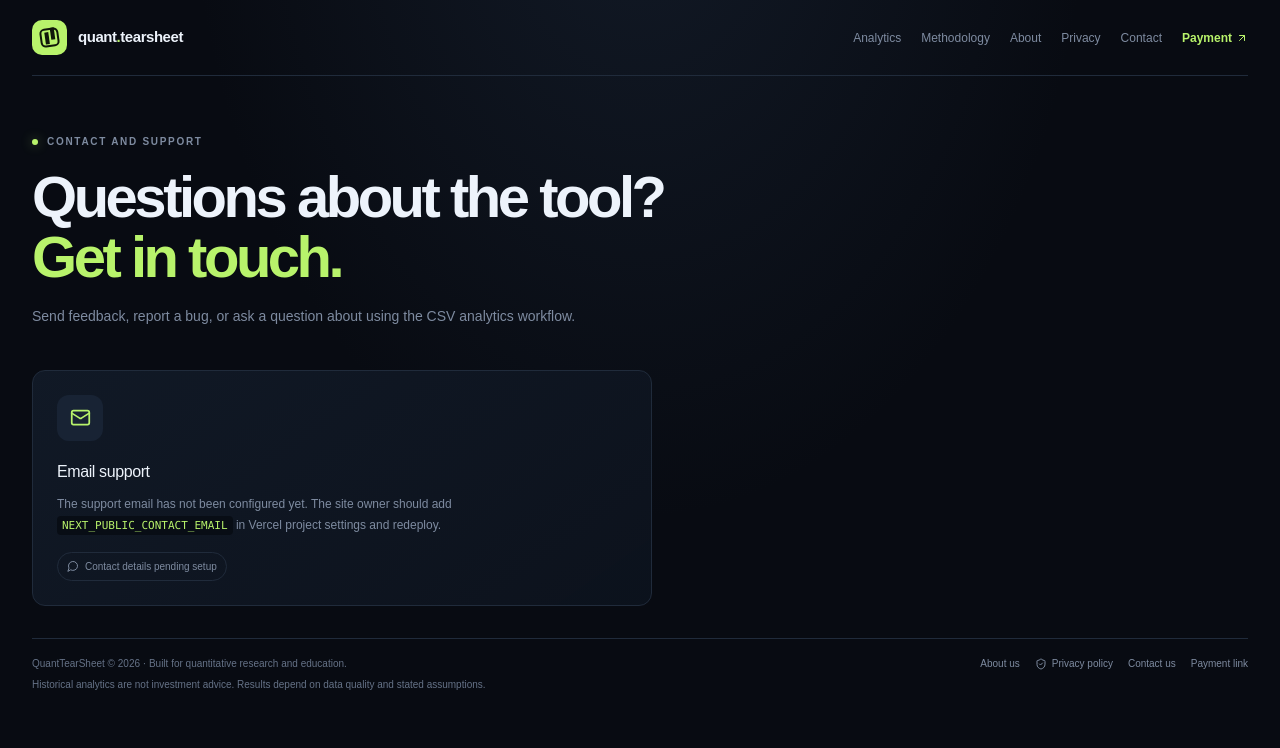
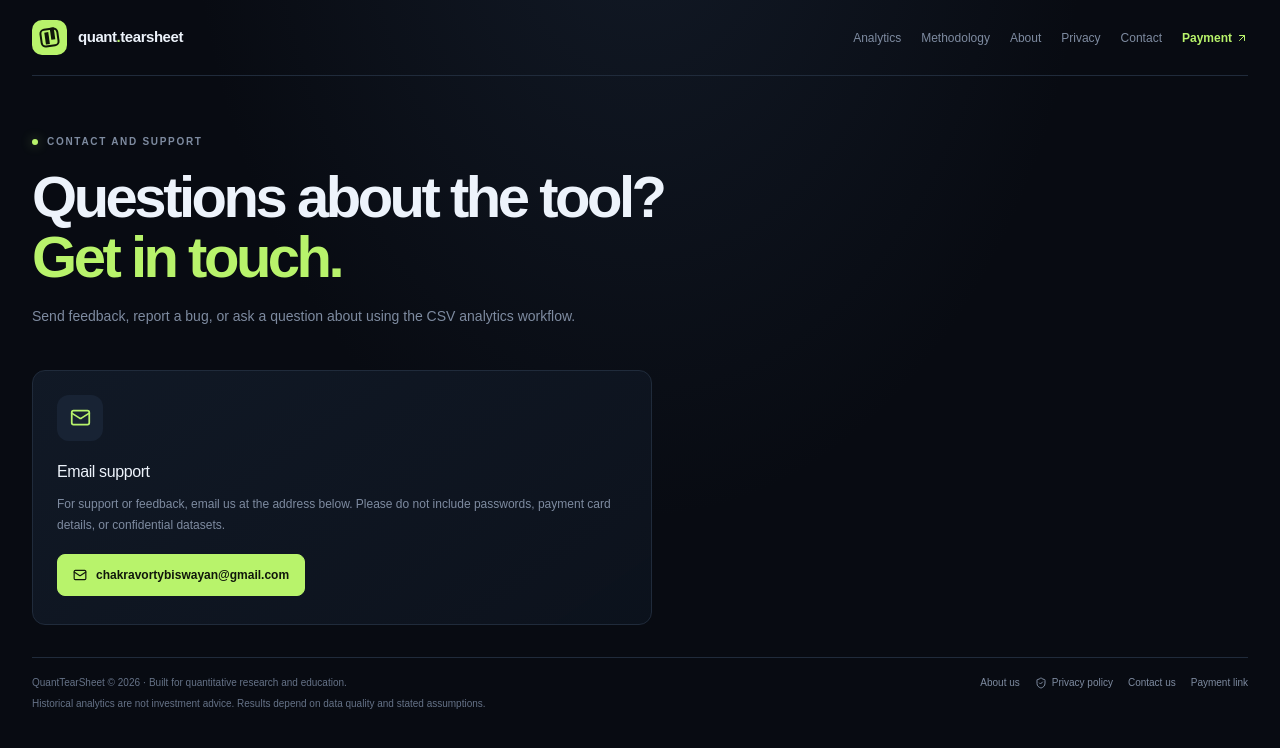
Before and after one commit to BiswayanChakravorty/QuantTearSheet, a Next.js app: page /contact in a window 1280 px wide. Shown: the top 748 px of the page. Built offline with nearby package versions, Linux system fonts and the light colour scheme.

Commit message:
Set support contact email

```diff
--- a/app/contact/page.tsx
+++ b/app/contact/page.tsx
@@ -8,7 +8,7 @@
 };
 
 export default function ContactPage() {
-  const contactEmail = process.env.NEXT_PUBLIC_CONTACT_EMAIL;
+  const contactEmail = process.env.NEXT_PUBLIC_CONTACT_EMAIL || "chakravortybiswayan@gmail.com";
   return (
     <main className="shell">
       <SiteNav />
```
